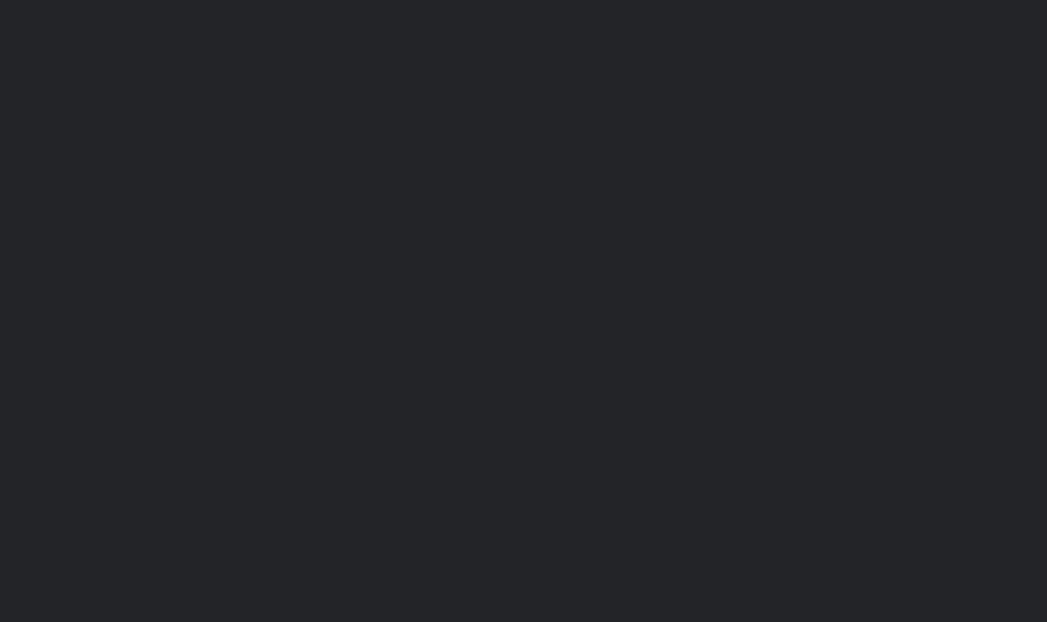
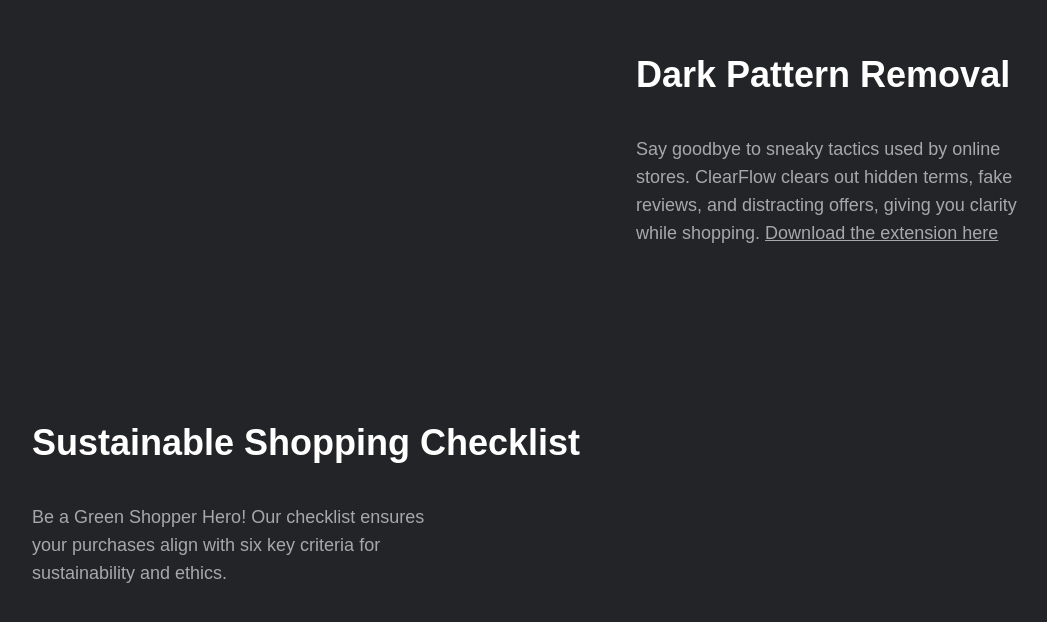
Before and after one commit to AoiTechDev/hackathon-landpage, a Next.js app: page / in a window 1280 px wide. Shown: the part 1546-2168 px from the top of the page, without its empty margins (32-1079 px from the left). Before the commit the page ends 1601 px from the top, so only its background shows below. Built offline with nearby package versions, Linux system fonts and the light colour scheme.

Commit message:
styles: fix sustainable section responsivness

```diff
--- a/app/components/DarkPattern.tsx
+++ b/app/components/DarkPattern.tsx
@@ -2,10 +2,10 @@ import React from "react";
 
 const DarkPattern = () => {
   return (
-    <div className="w-full flex items-end justify-end pr-52">
-      <div className="w-[420px] space-y-10">
-        <h2 className="text-[39px] font-semibold">Dark Pattern Removal</h2>
-        <p className="text-[19px] opacity-60">
+    <div className="w-full max-w-[1400px] mx-auto flex justify-center min-[1200px]:items-end min-[1200px]:justify-end min-[1200px]:pr-48">
+      <div className="max-w-[420px] space-y-10 min-[1200px]:text-start text-center">
+        <h2 className="text-4xl font-semibold ">Dark Pattern Removal</h2>
+        <p className="text-lg opacity-60 ">
           Say goodbye to sneaky tactics used by online stores. ClearFlow clears
           out hidden terms, fake reviews, and distracting offers, giving you
           clarity while shopping.{" "}
--- a/app/components/Sustainable.tsx
+++ b/app/components/Sustainable.tsx
@@ -2,9 +2,9 @@ import React from "react";
 
 const Sustainable = () => {
   return (
-    <div className="w-full space-y-10 mt-44 pl-24">
-      <h2 className="text-[39px] font-semibold">Sustainable Shopping Checklist</h2>
-      <p className="text-[19px] font-thin opacity-60 w-[411px]">
+    <div className="w-full max-w-[1400px] mx-auto space-y-10 mt-44 min-[1200px]:pl-16 flex flex-col justify-center min-[1200px]:justify-start items-center min-[1200px]:items-start min-[1200px]:text-start text-center">
+      <h2 className="text-4xl font-semibold">Sustainable Shopping Checklist</h2>
+      <p className="text-lg font-thin opacity-60 w-[411px]">
         Be a Green Shopper Hero! Our checklist ensures your purchases align with
         six key criteria for sustainability and ethics.
       </p>
--- a/app/globals.css
+++ b/app/globals.css
@@ -15,3 +15,7 @@
   --background-start-rgb: 214, 219, 220;
   --background-end-rgb: 255, 255, 255;
 }
+
+p{
+  font-weight: 100;
+}
--- a/app/page.tsx
+++ b/app/page.tsx
@@ -17,17 +17,17 @@ export default function Home() {
       <Puzzle />
       {/* <Image alt="" className="absolute top-40  left-32 w-[95%] " src={union} /> */}
 
-      {/* <div className="h-[200vh] relative">
+      <div className="h-[200vh] relative">
         <DarkPattern />
         <Sustainable />
-        <Assistance />
-        <DarkMode />
-        <Image
+        {/* <Assistance />
+        <DarkMode /> */}
+        {/* <Image
           alt=""
           className="absolute top-40   left-0 w-full"
           src={secUnion}
-        />
-      </div> */}
+        /> */}
+      </div>
     </div>
   );
 }
```
